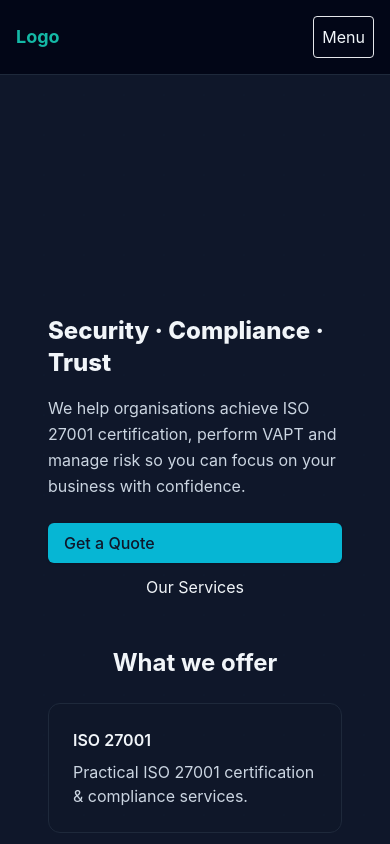
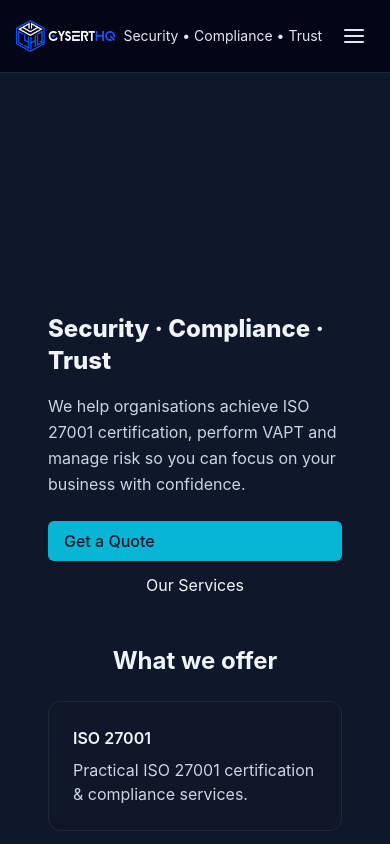
Before and after one commit to Yash-Pokarna/FinalWebsite, a Next.js app: page / in a window 390 px wide. Shown: the top 844 px of the page. Built offline with nearby package versions, Linux system fonts and the light colour scheme.

Commit message:
Update Navbar.tsx

```diff
--- a/components/Navbar.tsx
+++ b/components/Navbar.tsx
@@ -1,39 +1,69 @@
 'use client'
+
 import Link from 'next/link'
 import { usePathname } from 'next/navigation'
 import { useState } from 'react'
+import { FiMenu, FiX } from 'react-icons/fi'
 
 export default function Navbar() {
   const path = usePathname() || '/'
-  const nav = [['/', 'Home'], ['/services','Services'], ['/case-studies','Case Studies'], ['/about','About'], ['/contact','Contact']]
   const [menuOpen, setMenuOpen] = useState(false)
 
+  const nav = [
+    ['/', 'Home'],
+    ['/services', 'Services'],
+    ['/case-studies', 'Case Studies'],
+    ['/about', 'About'],
+    ['/contact', 'Contact'],
+  ]
+
   return (
-    <header className="bg-slate-950 border-b border-slate-800">
+    <header className="bg-slate-950 border-b border-slate-800 relative z-50">
       <div className="max-w-6xl mx-auto flex items-center justify-between p-4">
-        {/* Logo */}
-        <Link href="/" className="text-lg font-bold text-teal-500">Logo</Link>
+
+        {/* Logo + Tagline */}
+        <div className="flex items-center gap-2">
+          <img src="/logo.png" alt="Logo" className="h-8 w-auto md:h-10" />
+          <span className="text-slate-200 text-sm md:text-base whitespace-nowrap">
+            Security • Compliance • Trust
+          </span>
+        </div>
 
         {/* Desktop Nav */}
         <nav className="hidden md:flex gap-6">
           {nav.map(([href, label]) => (
-            <Link key={href} href={href} className={path === href ? "text-teal-400" : "text-slate-300"}>
+            <Link
+              key={href}
+              href={href}
+              className={`${
+                path === href ? 'text-teal-400' : 'text-slate-300 hover:text-teal-300'
+              } transition-colors`}
+            >
               {label}
             </Link>
           ))}
         </nav>
 
         {/* Mobile Menu Button */}
-        <button className="md:hidden p-2 border rounded" onClick={() => setMenuOpen(!menuOpen)}>
-          {menuOpen ? "Close" : "Menu"}
+        <button
+          onClick={() => setMenuOpen(!menuOpen)}
+          className="md:hidden p-2 rounded text-slate-200 focus:outline-none focus:ring-2 focus:ring-teal-500"
+          aria-label="Toggle Menu"
+        >
+          {menuOpen ? <FiX size={24} /> : <FiMenu size={24} />}
         </button>
       </div>
 
       {/* Mobile Nav */}
       {menuOpen && (
-        <nav className="md:hidden flex flex-col gap-4 p-4 bg-slate-900">
+        <nav className="md:hidden flex flex-col gap-4 p-4 bg-slate-900 border-t border-slate-800">
           {nav.map(([href, label]) => (
-            <Link key={href} href={href} className="text-slate-200" onClick={() => setMenuOpen(false)}>
+            <Link
+              key={href}
+              href={href}
+              className="text-slate-200 hover:text-teal-300 transition-colors"
+              onClick={() => setMenuOpen(false)} // Close menu after clicking
+            >
               {label}
             </Link>
           ))}
```
